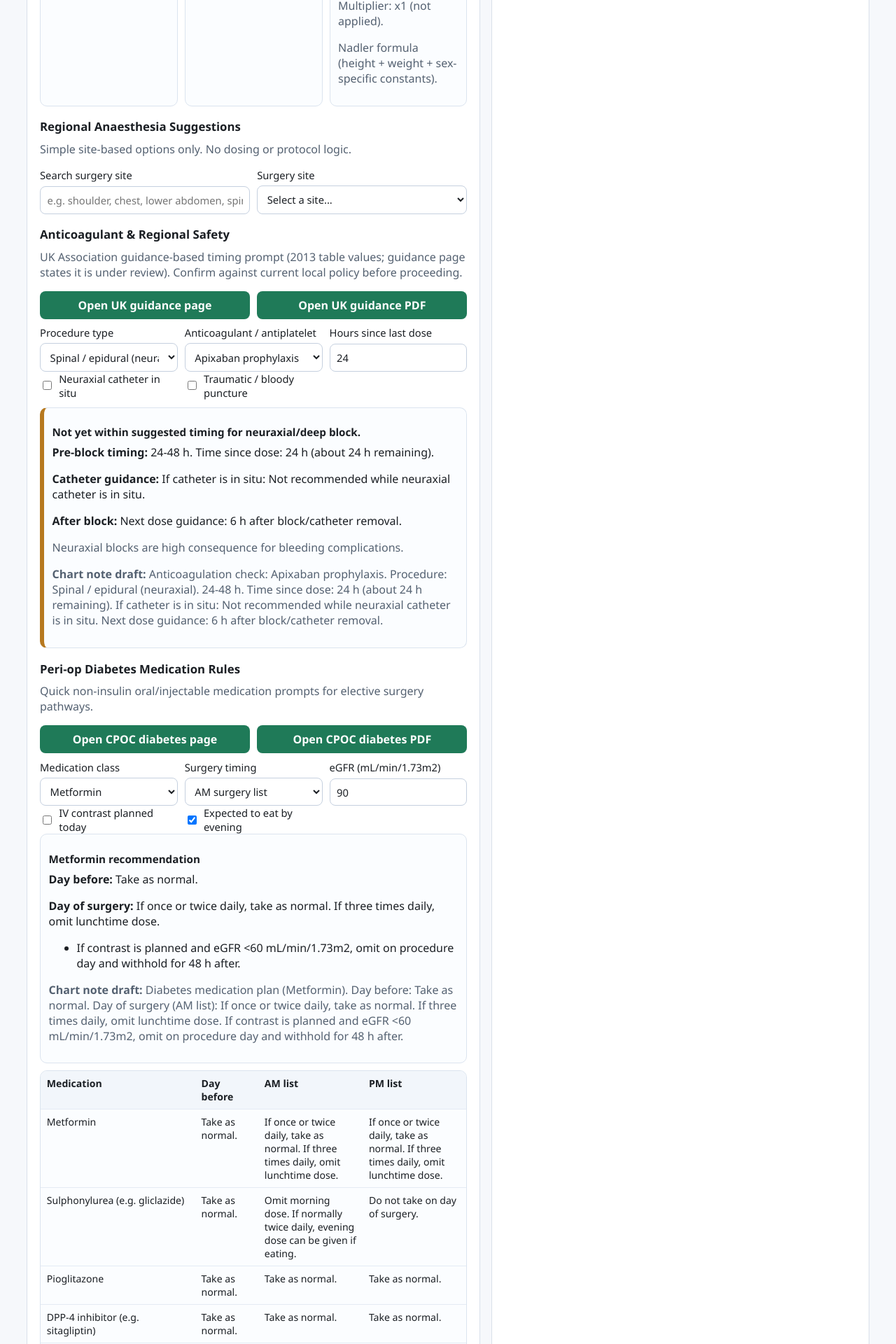
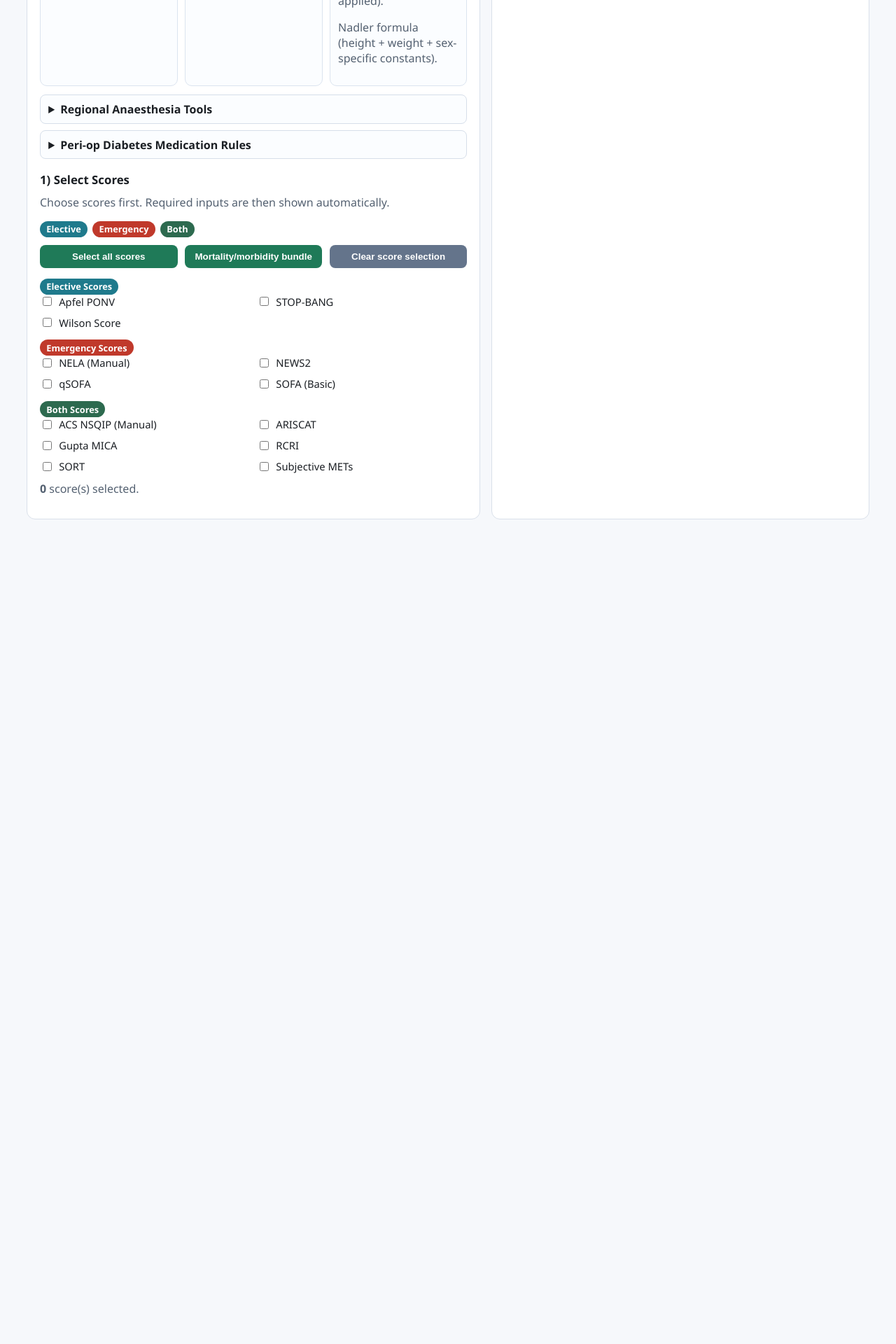
Before and after one commit to inghamjack/lazy-anaesthetist, a React (Vite) app in the folder frontend/: page / in a window 1280 px wide. Shown: the part 660-2580 px from the top of the page at 70% size. After the commit the page ends 1422 px from the top, so only its background shows below. Built offline with nearby package versions, Linux system fonts and the light colour scheme.

Commit message:
Refine UI sections and dosing defaults per workflow

```diff
--- a/frontend/src/App.jsx
+++ b/frontend/src/App.jsx
@@ -355,7 +355,7 @@ function App() {
   return (
     <main className="layout">
       <section className="panel">
-        <h1>The Lazy Anaethetist - A Compilation of Scores in Elective & Emergency Anaesthesia</h1>
+        <h1>The Lazy Anaesthetist</h1>
 
         <h2>Case Basics</h2>
         <p className="hint">Enter demographics once to generate core case metrics and auto-fill age/sex/BMI for relevant scores.</p>
@@ -458,7 +458,9 @@ function App() {
           </article>
         </div>
 
-        <h2>Regional Anaesthesia Suggestions</h2>
+        <details className="details">
+          <summary>Regional Anaesthesia Tools</summary>
+          <h3>Regional Anaesthesia Suggestions</h3>
           <p className="hint">Simple site-based options only. No dosing or protocol logic.</p>
           <div className="grid two">
             <label>
@@ -492,7 +494,7 @@ function App() {
             </article>
           ) : null}
 
-        <h2>Anticoagulant & Regional Safety</h2>
+          <h3>Anticoagulant & Regional Safety</h3>
           <p className="hint">
             UK Association guidance-based timing prompt (2013 table values; guidance page states it is under review).
             Confirm against current local policy before proceeding.
@@ -594,7 +596,86 @@ function App() {
             <p className="hint"><strong>Chart note draft:</strong> {anticoagAssessment.chartNote}</p>
           </article>
 
-        <h2>Peri-op Diabetes Medication Rules</h2>
+          <h3>Local Anaesthetic Max Dose (Weight-based)</h3>
+          <p className="hint">
+            Uses common adult maxima. Always use the lower total dose in frailty, hepatic/cardiac disease, pregnancy, or mixed-agent plans.
+          </p>
+          <details className="details small">
+            <summary>References</summary>
+            <ul>
+              <li><a href={LOCAL_ANAESTHETIC_GUIDANCE_LINKS.bupivacaine} target="_blank" rel="noreferrer">Bupivacaine SmPC</a></li>
+              <li><a href={LOCAL_ANAESTHETIC_GUIDANCE_LINKS.levobupivacaine} target="_blank" rel="noreferrer">Levobupivacaine SmPC</a></li>
+              <li><a href={LOCAL_ANAESTHETIC_GUIDANCE_LINKS.supporting_weight_table} target="_blank" rel="noreferrer">UK supporting weight-based table</a></li>
+            </ul>
+          </details>
+          <div className="grid three">
+            <label>
+              Dosing weight basis
+              <select
+                value={laDose.weightMode}
+                onChange={(e) => onLocalDoseChange("weightMode", e.target.value)}
+              >
+                {LOCAL_ANAESTHETIC_WEIGHT_MODES.map((item) => (
+                  <option key={item.value} value={item.value}>{item.label}</option>
+                ))}
+              </select>
+            </label>
+            <label>
+              Custom weight (kg)
+              <input
+                type="number"
+                min={1}
+                max={300}
+                step={0.1}
+                value={laDose.customWeightKg}
+                onChange={(e) => onLocalDoseChange("customWeightKg", e.target.value, "number")}
+                disabled={laDose.weightMode !== "custom"}
+              />
+            </label>
+            <label>
+              Active dosing weight (kg)
+              <input type="number" value={localAnaestheticWeightKg} readOnly />
+            </label>
+          </div>
+          <div className="table-wrap">
+            <table className="simple-table">
+              <thead>
+                <tr>
+                  <th>Drug</th>
+                  <th>mg/kg</th>
+                  <th>Absolute cap (mg)</th>
+                  <th>Calculated max (mg)</th>
+                  <th>Approx max volume</th>
+                </tr>
+              </thead>
+              <tbody>
+                {localAnaestheticMaximums.map((drug) => (
+                  <tr key={drug.key}>
+                    <td>{drug.label}</td>
+                    <td>{drug.mgPerKg}</td>
+                    <td>{drug.maxMg}</td>
+                    <td>{drug.maxRecommendedMg}</td>
+                    <td>{drug.maxVolumeMlAtCommonConcentration} mL @ {drug.concentrationLabel}</td>
+                  </tr>
+                ))}
+              </tbody>
+            </table>
+          </div>
+          <details className="details small">
+            <summary>Dose assumptions used</summary>
+            <ul>
+              {localAnaestheticMaximums.map((drug) => (
+                <li key={drug.key}>{drug.label}: {drug.note}</li>
+              ))}
+            </ul>
+          </details>
+          <p className="hint">
+            Cumulative toxicity across local anaesthetic agents is additive. If mixing agents, keep the summed fractional maximum below 1.
+          </p>
+        </details>
+
+        <details className="details">
+          <summary>Peri-op Diabetes Medication Rules</summary>
           <p className="hint">Quick non-insulin oral/injectable medication prompts for elective surgery pathways.</p>
           <div className="actions two">
             <a className="button-link" href={DIABETES_GUIDANCE_LINKS.page} target="_blank" rel="noreferrer">
@@ -670,113 +751,7 @@ function App() {
             ) : null}
             <p className="hint"><strong>Chart note draft:</strong> {diabetesAssessment.chartNote}</p>
           </article>
-        <div className="table-wrap">
-          <table className="simple-table">
-            <thead>
-              <tr>
-                <th>Medication</th>
-                <th>Day before</th>
-                <th>AM list</th>
-                <th>PM list</th>
-              </tr>
-            </thead>
-            <tbody>
-              {DIABETES_MEDICATION_RULES.map((item) => (
-                <tr key={item.key}>
-                  <td>{item.label}</td>
-                  <td>{item.dayBefore}</td>
-                  <td>{item.dayOfAm}</td>
-                  <td>{item.dayOfPm}</td>
-                </tr>
-              ))}
-            </tbody>
-          </table>
-        </div>
-
-        <h2>Local Anaesthetic Max Dose (Weight-based)</h2>
-        <p className="hint">
-          Uses common adult maxima. Always use the lower total dose in frailty, hepatic/cardiac disease, pregnancy, or mixed-agent plans.
-        </p>
-        <div className="actions two">
-          <a className="button-link" href={LOCAL_ANAESTHETIC_GUIDANCE_LINKS.lidocaine} target="_blank" rel="noreferrer">
-            Lidocaine SmPC
-          </a>
-          <a className="button-link" href={LOCAL_ANAESTHETIC_GUIDANCE_LINKS.prilocaine} target="_blank" rel="noreferrer">
-            Prilocaine SmPC
-          </a>
-        </div>
-        <details className="details small">
-          <summary>More local anaesthetic references</summary>
-          <ul>
-            <li><a href={LOCAL_ANAESTHETIC_GUIDANCE_LINKS.bupivacaine} target="_blank" rel="noreferrer">Bupivacaine SmPC</a></li>
-            <li><a href={LOCAL_ANAESTHETIC_GUIDANCE_LINKS.levobupivacaine} target="_blank" rel="noreferrer">Levobupivacaine SmPC</a></li>
-            <li><a href={LOCAL_ANAESTHETIC_GUIDANCE_LINKS.supporting_weight_table} target="_blank" rel="noreferrer">UK supporting weight-based table</a></li>
-          </ul>
         </details>
-        <div className="grid three">
-          <label>
-            Dosing weight basis
-            <select
-              value={laDose.weightMode}
-              onChange={(e) => onLocalDoseChange("weightMode", e.target.value)}
-            >
-              {LOCAL_ANAESTHETIC_WEIGHT_MODES.map((item) => (
-                <option key={item.value} value={item.value}>{item.label}</option>
-              ))}
-            </select>
-          </label>
-          <label>
-            Custom weight (kg)
-            <input
-              type="number"
-              min={1}
-              max={300}
-              step={0.1}
-              value={laDose.customWeightKg}
-              onChange={(e) => onLocalDoseChange("customWeightKg", e.target.value, "number")}
-              disabled={laDose.weightMode !== "custom"}
-            />
-          </label>
-          <label>
-            Active dosing weight (kg)
-            <input type="number" value={localAnaestheticWeightKg} readOnly />
-          </label>
-        </div>
-        <div className="table-wrap">
-          <table className="simple-table">
-            <thead>
-              <tr>
-                <th>Drug</th>
-                <th>mg/kg</th>
-                <th>Absolute cap (mg)</th>
-                <th>Calculated max (mg)</th>
-                <th>Approx max volume</th>
-              </tr>
-            </thead>
-            <tbody>
-              {localAnaestheticMaximums.map((drug) => (
-                <tr key={drug.key}>
-                  <td>{drug.label}</td>
-                  <td>{drug.mgPerKg}</td>
-                  <td>{drug.maxMg}</td>
-                  <td>{drug.maxRecommendedMg}</td>
-                  <td>{drug.maxVolumeMlAtCommonConcentration} mL @ {drug.concentrationLabel}</td>
-                </tr>
-              ))}
-            </tbody>
-          </table>
-        </div>
-        <details className="details small">
-          <summary>Dose assumptions used</summary>
-          <ul>
-            {localAnaestheticMaximums.map((drug) => (
-              <li key={drug.key}>{drug.label}: {drug.note}</li>
-            ))}
-          </ul>
-        </details>
-        <p className="hint">
-          Cumulative toxicity across local anaesthetic agents is additive. If mixing agents, keep the summed fractional maximum below 1.
-        </p>
 
         <h2>1) Select Scores</h2>
         <p className="hint">Choose scores first. Required inputs are then shown automatically.</p>
--- a/frontend/src/calculators.js
+++ b/frontend/src/calculators.js
@@ -575,10 +575,8 @@ export const DIABETES_MEDICATION_RULES = [
 ];
 
 export const LOCAL_ANAESTHETIC_GUIDANCE_LINKS = {
-  lidocaine: "https://www.medicines.org.uk/emc/product/15150/smpc",
   bupivacaine: "https://www.medicines.org.uk/emc/product/11611/smpc",
   levobupivacaine: "https://www.medicines.org.uk/emc/product/13642/smpc",
-  prilocaine: "https://www.medicines.org.uk/emc/product/870/smpc",
   supporting_weight_table:
     "https://rightdecisions.scot.nhs.uk/tam-treatments-and-medicines-nhs-highland/adult-therapeutic-guidelines/anaesthesia/local-anaesthesia/",
 };
@@ -594,11 +592,11 @@ export const LOCAL_ANAESTHETIC_LIMITS = [
   {
     key: "lidocaine_plain",
     label: "Lidocaine (plain)",
-    mgPerKg: 4.5,
+    mgPerKg: 3,
     maxMg: 300,
     commonConcentrationMgMl: 10,
     concentrationLabel: "1% (10 mg/mL)",
-    note: "From SmPC: 4.5 mg/kg up to 300 mg without vasoconstrictor.",
+    note: "Local institutional rule: 3 mg/kg up to 300 mg without vasoconstrictor.",
   },
   {
     key: "lidocaine_adrenaline",
```
Lines whose indentation alone changed are shown as unchanged.
